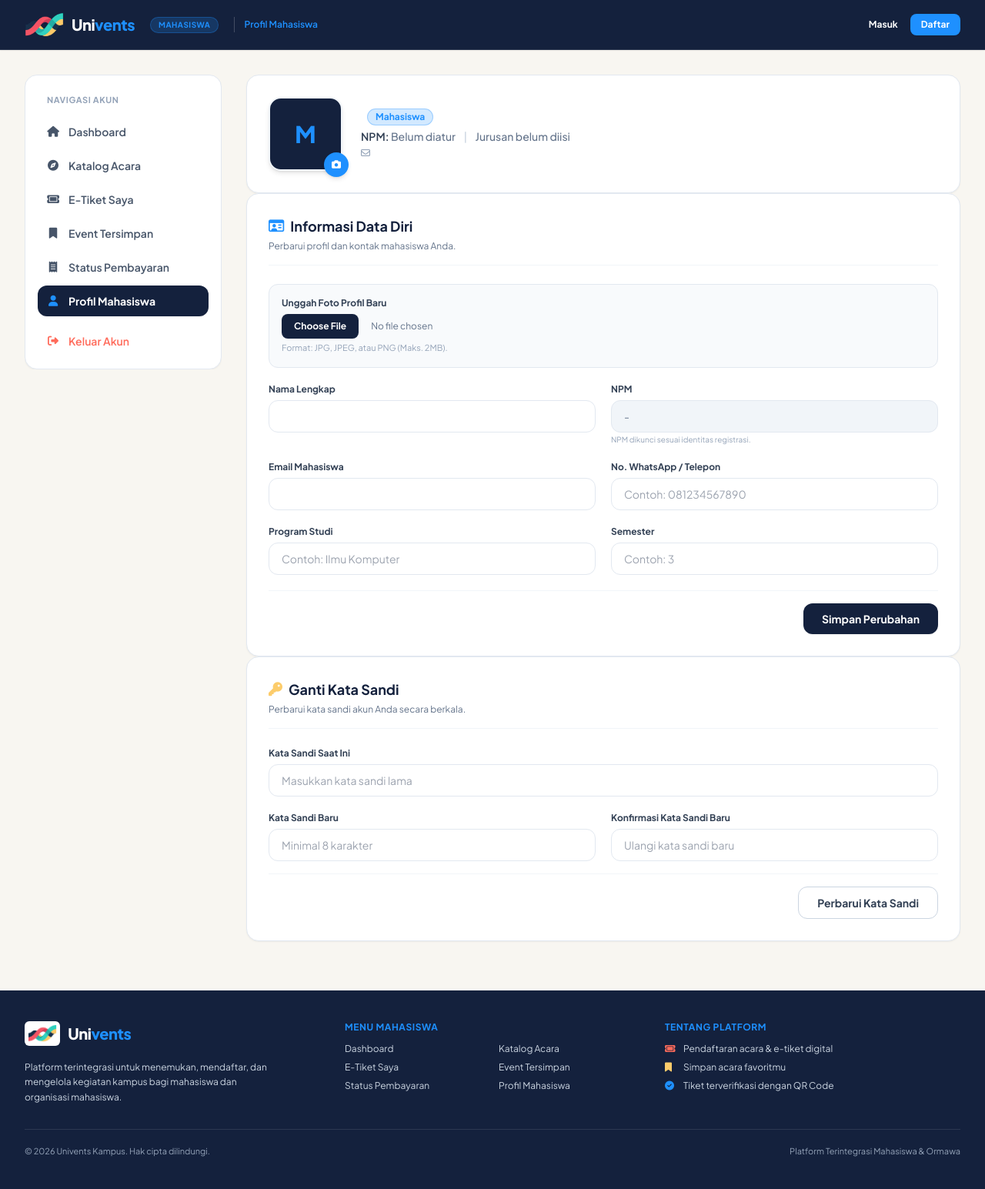
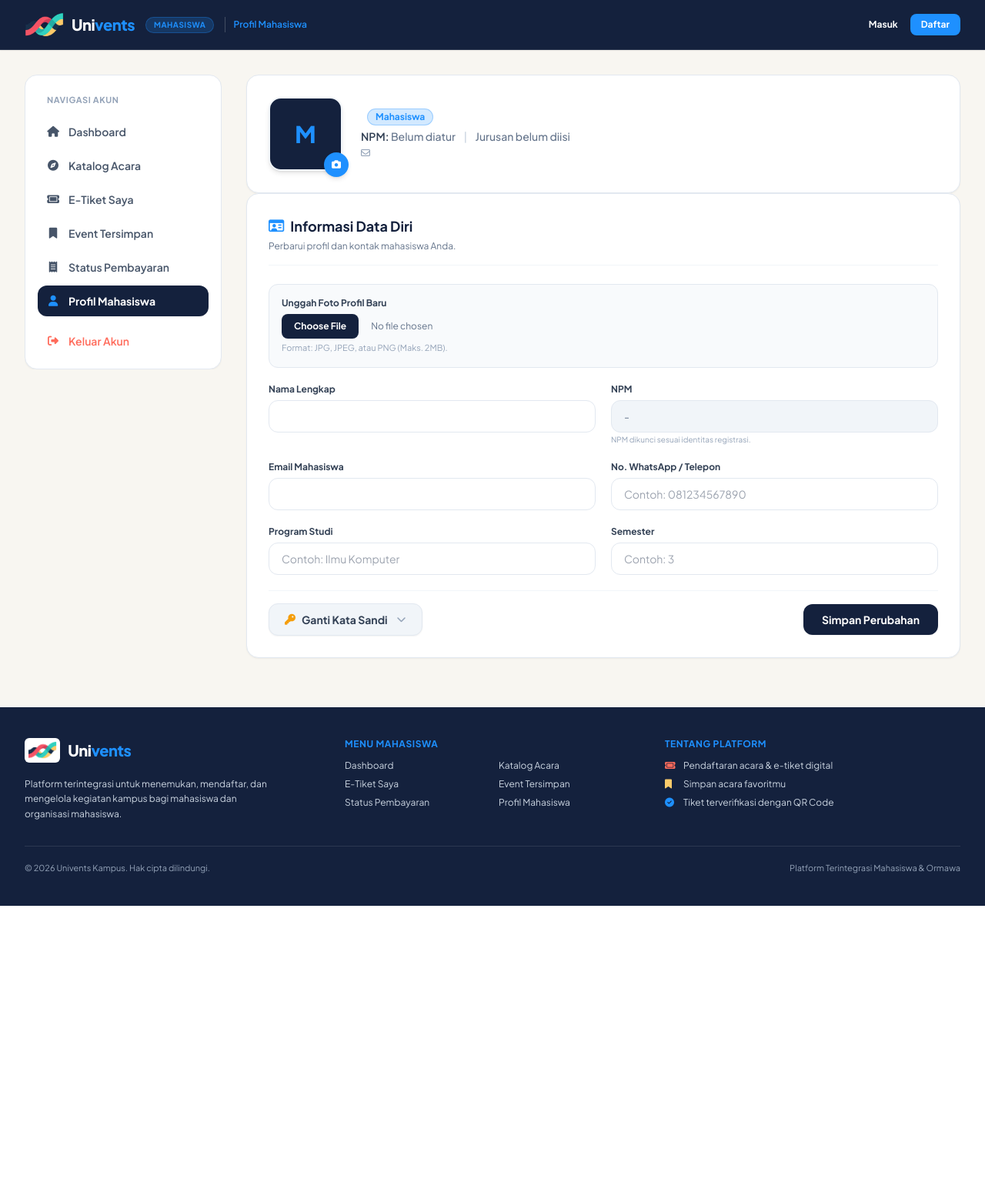
Before and after one commit to keishaara/PWL_2A, a Laravel app: template resources/views/mahasiswa/profil.blade.php in a window 1280 px wide. Shown: the whole page at 77% size. After the commit the page ends 1177 px from the top, so only its background shows below. Run offline with Laravel 12, Linux system fonts and the light colour scheme; the template is opened without the code that fills it, so the values that code supplies are empty; some libraries are stand-ins or nearby versions.

Commit message:
re-design mhs. dan toggle sidebar

```diff
--- a/resources/views/mahasiswa/partials/header.blade.php
+++ b/resources/views/mahasiswa/partials/header.blade.php
@@ -1,16 +1,15 @@
 <header class="w-full bg-brand-navy border-b border-white/10 sticky top-0 z-40 shadow-sm">
     <div class="max-w-7xl mx-auto px-4 sm:px-6 lg:px-8 h-16 flex items-center justify-between">
-        <div class="flex items-center gap-3">
-            <button type="button" onclick="toggleStudentSidebar()" aria-label="Buka menu" class="md:hidden w-9 h-9 -ml-1 rounded-lg bg-white/10 hover:bg-white/20 text-white flex items-center justify-center border border-white/10 transition">
-                <i class="fa-solid fa-bars"></i>
+        <div class="flex items-center gap-2.5">
+            <button type="button" onclick="toggleStudentSidebar()" title="Klik untuk Buka/Tutup Sidebar" class="focus:outline-none hover:scale-105 transition">
+                <img src="{{ asset('images/univents-logo.png') }}" alt="Univents" class="h-8 w-auto object-contain">
             </button>
-            <a href="{{ route('dashboard') }}" class="flex items-center gap-2.5">
-                <img src="{{ asset('images/univents-logo.png') }}" alt="Univents" class="h-8 w-auto object-contain">
-                <span class="text-xl font-extrabold tracking-tight text-white">Uni<span class="text-[#1E90FF]">vents</span></span>
+            <a href="{{ route('dashboard') }}" class="text-xl font-extrabold tracking-tight text-white hover:opacity-90 transition">
+                Uni<span class="text-[#1E90FF]">vents</span>
             </a>
-            <span class="hidden sm:inline-block ml-2 px-2.5 py-0.5 rounded-full text-[10px] font-bold bg-[#1E90FF]/20 text-[#1E90FF] border border-[#1E90FF]/30 uppercase tracking-wider">Mahasiswa</span>
+            <span class="hidden sm:inline-block ml-1 px-2.5 py-0.5 rounded-full text-[10px] font-bold bg-[#1E90FF]/20 text-[#1E90FF] border border-[#1E90FF]/30 uppercase tracking-wider">Mahasiswa</span>
             @if(isset($title) && $title)
-            <div class="hidden sm:block h-5 w-[1px] bg-white/20 ml-2"></div>
+            <div class="hidden sm:block h-5 w-[1px] bg-white/20 ml-1"></div>
             <span class="hidden sm:inline-block text-xs font-semibold text-[#1E90FF]">{{ $title }}</span>
             @endif
         </div>
--- a/resources/views/mahasiswa/partials/sidebar.blade.php
+++ b/resources/views/mahasiswa/partials/sidebar.blade.php
@@ -56,16 +56,35 @@
     function toggleStudentSidebar() {
         const sidebar = document.getElementById('studentSidebar');
         const overlay = document.getElementById('studentSidebarOverlay');
-        const willOpen = sidebar.classList.contains('-translate-x-full');
+        const isDesktop = window.innerWidth >= 768;
 
-        sidebar.classList.toggle('-translate-x-full', !willOpen);
-        overlay.classList.toggle('hidden', !willOpen);
-        document.body.classList.toggle('overflow-hidden', willOpen);
+        if (isDesktop) {
+            // DI LAPTOP / DESKTOP: Sembunyikan sidebar agar konten utama otomatis melebar!
+            sidebar.classList.toggle('md:hidden');
+
+            // Simpan status ke memori browser agar pas pindah halaman tetap konsisten
+            const isHidden = sidebar.classList.contains('md:hidden');
+            localStorage.setItem('univents_sidebar_collapsed', isHidden ? '1' : '0');
+        } else {
+            // DI HP / MOBILE: Buka / tutup drawer dari samping
+            const willOpen = sidebar.classList.contains('-translate-x-full');
+            sidebar.classList.toggle('-translate-x-full', !willOpen);
+            overlay.classList.toggle('hidden', !willOpen);
+            document.body.classList.toggle('overflow-hidden', willOpen);
+        }
     }
 
+    // Pas halaman dibuka di laptop, cek apakah user sebelumnya memilih sembunyikan sidebar
+    document.addEventListener('DOMContentLoaded', function () {
+        if (window.innerWidth >= 768 && localStorage.getItem('univents_sidebar_collapsed') === '1') {
+            document.getElementById('studentSidebar')?.classList.add('md:hidden');
+        }
+    });
+
+    // Menutup drawer saat tekan tombol ESC di keyboard
     document.addEventListener('keydown', function (e) {
         const sidebar = document.getElementById('studentSidebar');
-        if (e.key === 'Escape' && !sidebar.classList.contains('-translate-x-full')) {
+        if (e.key === 'Escape' && !sidebar.classList.contains('-translate-x-full') && window.innerWidth < 768) {
             toggleStudentSidebar();
         }
     });
--- a/resources/views/mahasiswa/profil.blade.php
+++ b/resources/views/mahasiswa/profil.blade.php
@@ -42,7 +42,7 @@
 
 <body class="bg-brand-warmBg text-brand-navy antialiased min-h-screen flex flex-col justify-between">
 
-     @include('mahasiswa.partials.header', ['title' => 'Profil Mahasiswa'])
+    @include('mahasiswa.partials.header', ['title' => 'Profil Mahasiswa'])
 
     <div class="max-w-7xl mx-auto px-4 sm:px-6 lg:px-8 py-8 w-full flex-grow flex flex-col md:flex-row gap-8">
 
@@ -219,7 +219,13 @@
                         </div>
                     </div>
 
-                    <div class="pt-4 border-t border-slate-100 flex justify-end">
+                    <div class="pt-4 border-t border-slate-100 flex flex-col sm:flex-row sm:items-center justify-between gap-3">
+                        <button type="button" onclick="togglePasswordForm()" class="px-5 py-2.5 rounded-xl text-xs sm:text-sm font-bold bg-slate-100 hover:bg-slate-200 text-slate-700 transition inline-flex items-center gap-2 border border-slate-200 shadow-sm">
+                            <i class="fa-solid fa-key text-amber-500"></i>
+                            <span>Ganti Kata Sandi</span>
+                            <i class="fa-solid fa-chevron-down text-xs text-slate-400 ml-1 transition-transform" id="passToggleIcon"></i>
+                        </button>
+
                         <button type="submit" class="px-6 py-2.5 rounded-xl text-sm font-bold bg-brand-navy text-white hover:bg-brand-navy/90 transition shadow-sm">
                             Simpan Perubahan
                         </button>
@@ -227,7 +233,7 @@
                 </form>
             </div>
 
-            <div class="bg-white rounded-2xl p-6 sm:p-7 border border-slate-200 shadow-sm">
+            <div id="cardGantiPassword" class="{{ $errors->has('current_password') || $errors->has('password') ? '' : 'hidden' }} mt-8 bg-white rounded-2xl p-6 sm:p-7 border border-slate-200 shadow-sm transition-all duration-300">
                 <div class="border-b border-slate-100 pb-4 mb-6">
                     <h3 class="text-lg font-bold text-brand-navy flex items-center gap-2">
                         <i class="fa-solid fa-key text-brand-amber"></i>
@@ -282,6 +288,29 @@
 
         </main>
     </div>
+
+    <script>
+        function togglePasswordForm() {
+            const card = document.getElementById('cardGantiPassword');
+            const icon = document.getElementById('passToggleIcon');
+
+            // Buka atau tutup kartu form password
+            const isHidden = card.classList.toggle('hidden');
+
+            // Putar ikon panah kecil
+            if (icon) {
+                icon.style.transform = isHidden ? 'rotate(0deg)' : 'rotate(180deg)';
+            }
+
+            // Kalau baru dibuka, geser layar secara halus ke form password
+            if (!isHidden) {
+                card.scrollIntoView({
+                    behavior: 'smooth',
+                    block: 'nearest'
+                });
+            }
+        }
+    </script>
     @include('mahasiswa.partials.footer')
 </body>
 
```
Also changed, not shown: resources/views/mahasiswa/dashboard.blade.php (+6 -6 lines).
